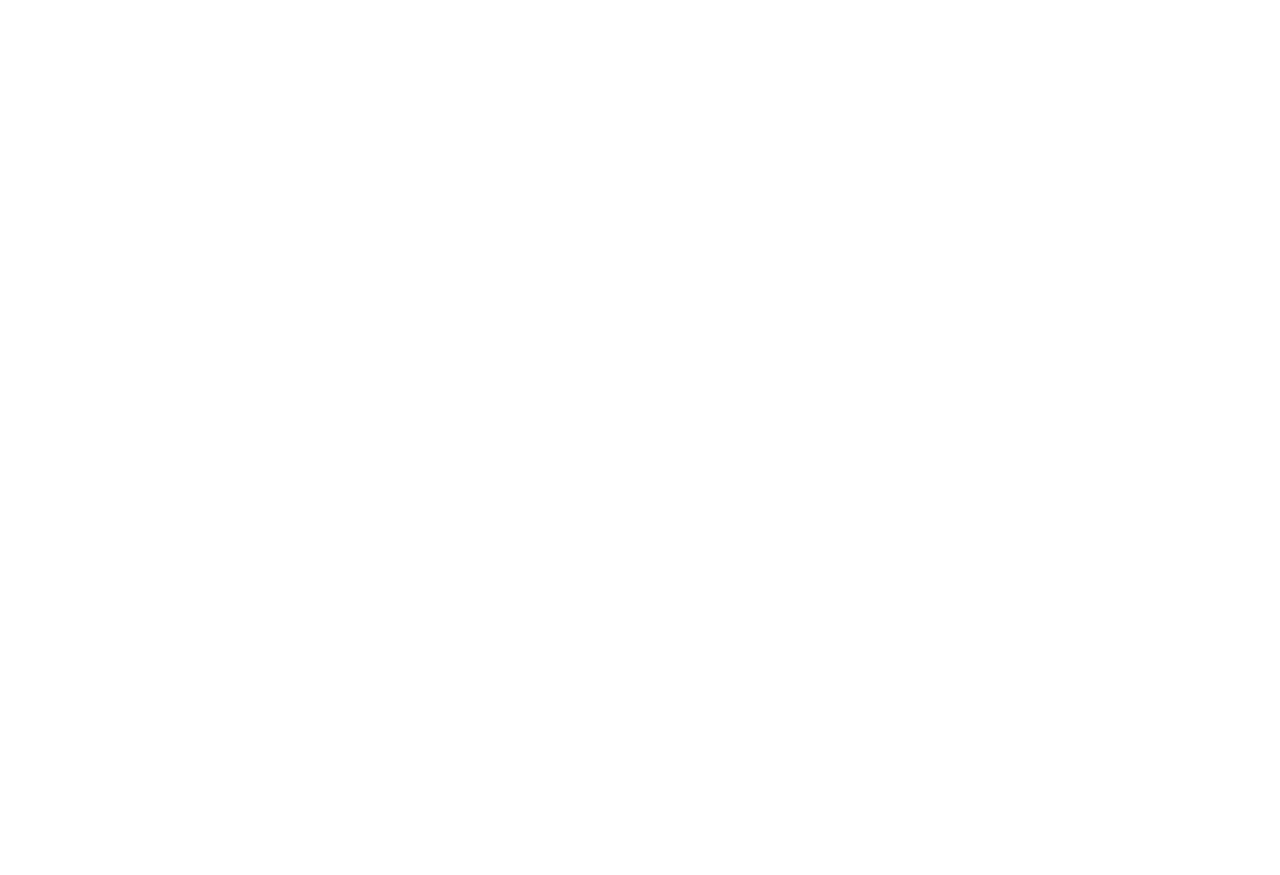
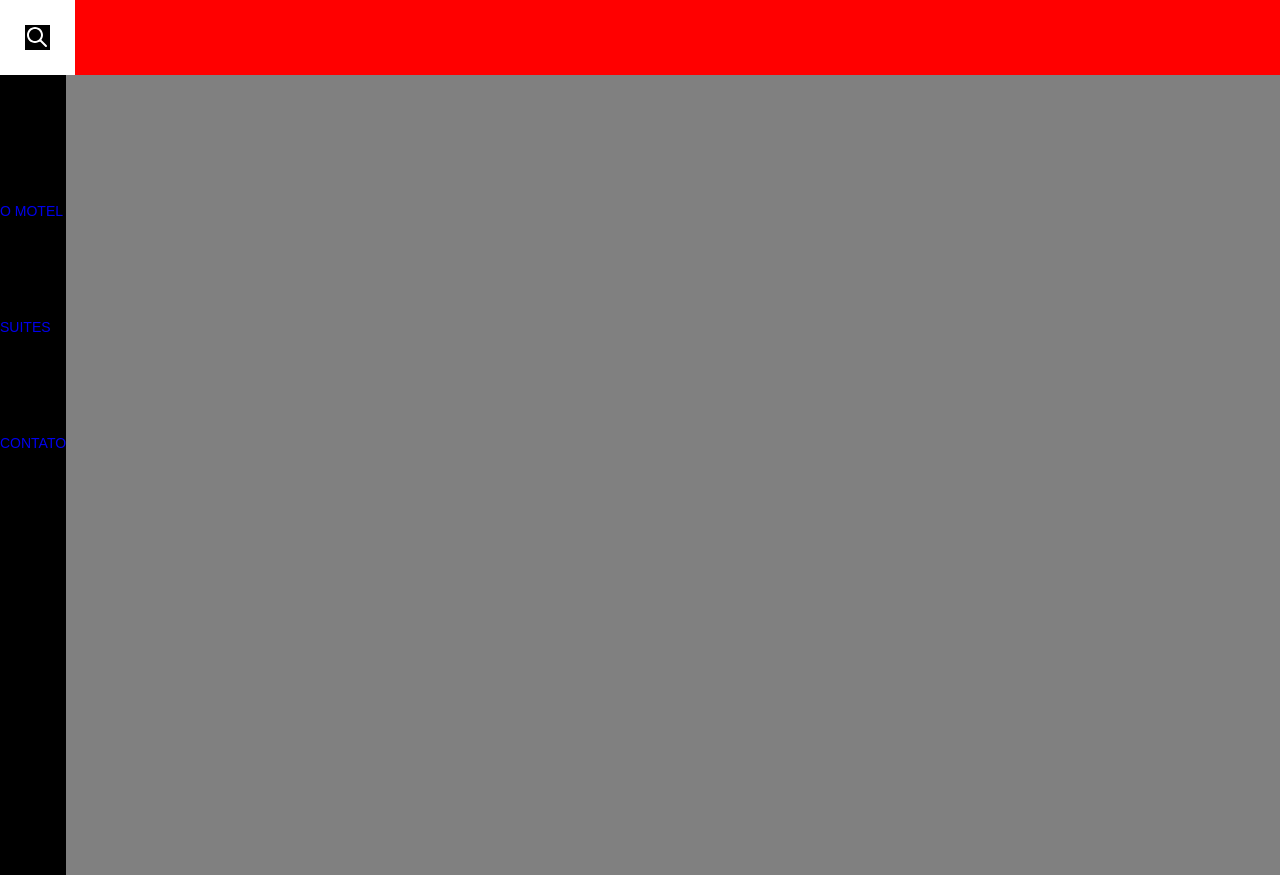
Before and after one commit to EGAMER26/sensus, a plain HTML site: page index.html in a window 1280 px wide. Before the commit the page ends 800 px from the top, so only its background shows below. Drawn offline with Linux system fonts and the light colour scheme; a web font is replaced by a local one.

Commit message:
feito o nav parcialmente

```diff
--- a/index.html
+++ b/index.html
@@ -4,9 +4,32 @@
     <meta charset="UTF-8">
     <meta http-equiv="X-UA-Compatible" content="IE=edge">
     <meta name="viewport" content="width=device-width, initial-scale=1.0">
-    <title>sensus</title>
+    <link rel="stylesheet" href="style.css">
+    <link rel="preconnect" href="https://fonts.googleapis.com">
+<link rel="preconnect" href="https://fonts.gstatic.com" crossorigin>
+<link href="https://fonts.googleapis.com/css2?family=Shippori+Antique&display=swap" rel="stylesheet">
 </head>
 <body>
+    <nav>
+        <div class="containerSearch">
+            <div class="navSearch">
+                <svg width="24" height="24" viewBox="0 0 24 24" fill="none" xmlns="http://www.w3.org/2000/svg">
+                    <path d="M15.7071 14.2929C15.3166 13.9024 14.6834 13.9024 14.2929 14.2929C13.9024 14.6834 13.9024 15.3166 14.2929 15.7071L15.7071 14.2929ZM20.2929 21.7071C20.6834 22.0976 21.3166 22.0976 21.7071 21.7071C22.0976 21.3166 22.0976 20.6834 21.7071 20.2929L20.2929 21.7071ZM10 16C6.68629 16 4 13.3137 4 10H2C2 14.4183 5.58172 18 10 18V16ZM4 10C4 6.68629 6.68629 4 10 4V2C5.58172 2 2 5.58172 2 10H4ZM10 4C13.3137 4 16 6.68629 16 10H18C18 5.58172 14.4183 2 10 2V4ZM16 10C16 13.3137 13.3137 16 10 16V18C14.4183 18 18 14.4183 18 10H16ZM14.2929 15.7071L20.2929 21.7071L21.7071 20.2929L15.7071 14.2929L14.2929 15.7071Z" fill="white"/>
+                    </svg>
+
+            </div>
+        </div>
+        <div class="containerLogo">
+            <div class="logo"></div>
+        </div>
+        <div class="containerNavLinks">
+            <div class="navLinks">
+                <a href="#">O MOTEL</a>
+                <a href="#">SUITES</a>
+                <a href="#">CONTATO</a>
+            </div>
+        </div>
+    </nav>
 
 </body>
 </html>
--- a/style.css
+++ b/style.css
@@ -0,0 +1,67 @@
+:root {
+    font-size:62.5%;
+}
+* {
+    margin: 0;
+    padding: 0;
+    box-sizing: border-box;
+    text-decoration: none;
+
+}
+body  {
+    font-size:1.4rem;
+    font-family: 'Shippori Antique', sans-serif;
+    background-color: gray ;
+    overflow-x: hidden;
+}
+nav {
+    position: relative;
+}
+nav .containerNavLinks {
+    position: relative;
+    /* width: 100%; */
+    background-color: black;
+}
+nav .navLinks {
+    display: flex;
+    flex-direction: column;
+    gap: 10rem;
+
+    position: absolute;
+    /* top: 50%; */
+    /* transform: translate(12%, 30%); */
+    height: 100vh;
+    padding-top: 10%;
+    background: black;
+}
+nav .containerSearch {
+    width: 7.5rem;
+    height: 7.5rem;
+    background-color: white;
+    display: flex;
+    justify-content: center;
+    align-items: center;
+    z-index: 4;
+}
+
+nav .navSearch{
+    width: 2.5rem;
+    height: 2.5rem;
+
+
+    background-color: black;
+
+}
+nav .containerLogo {
+    width: 100vw;
+    height:7.5rem;
+
+    display:flex;
+
+    position: absolute;
+    top: 0;
+
+    background-color: red;
+    z-index: -1;
+
+}
```
